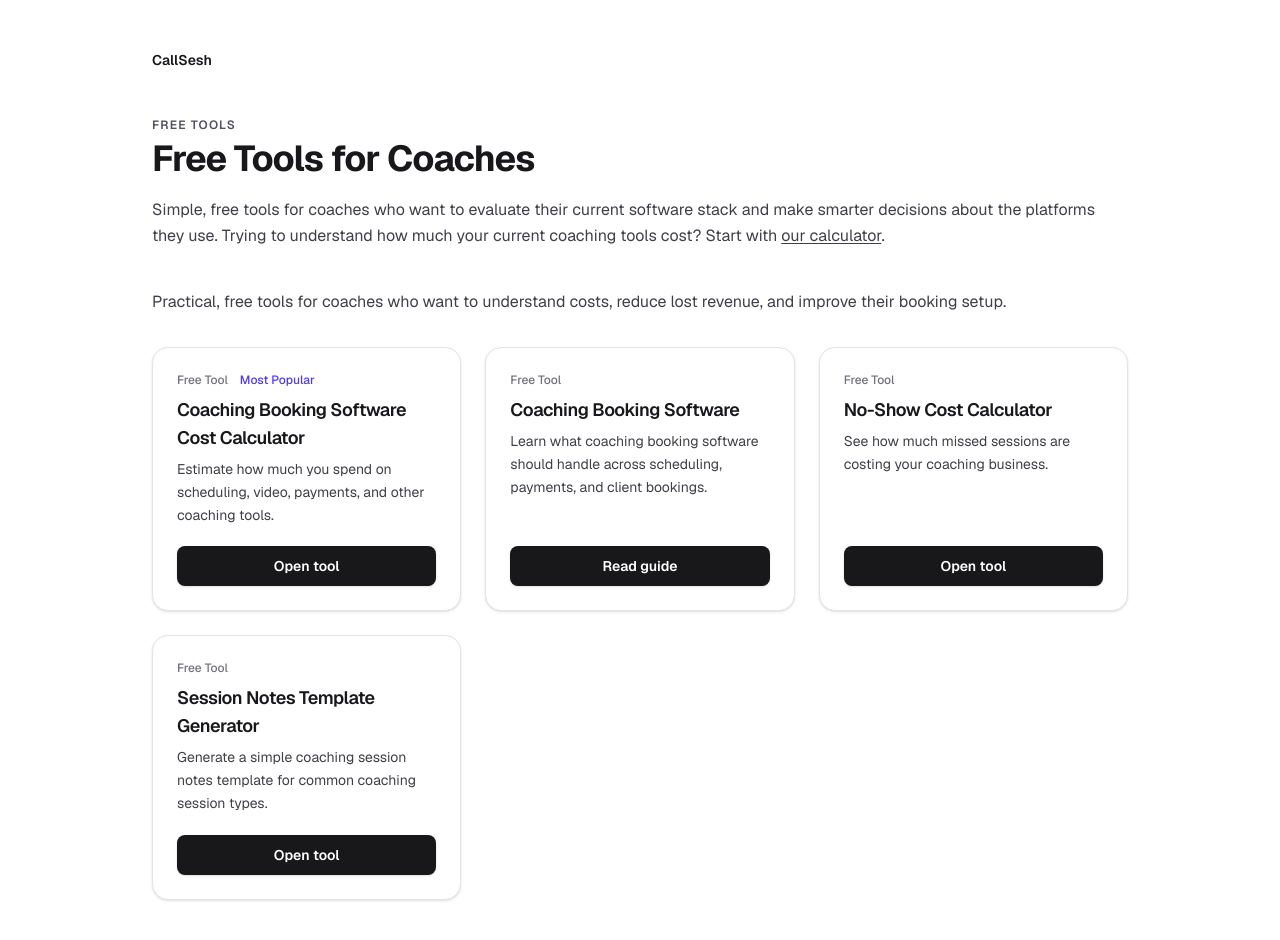
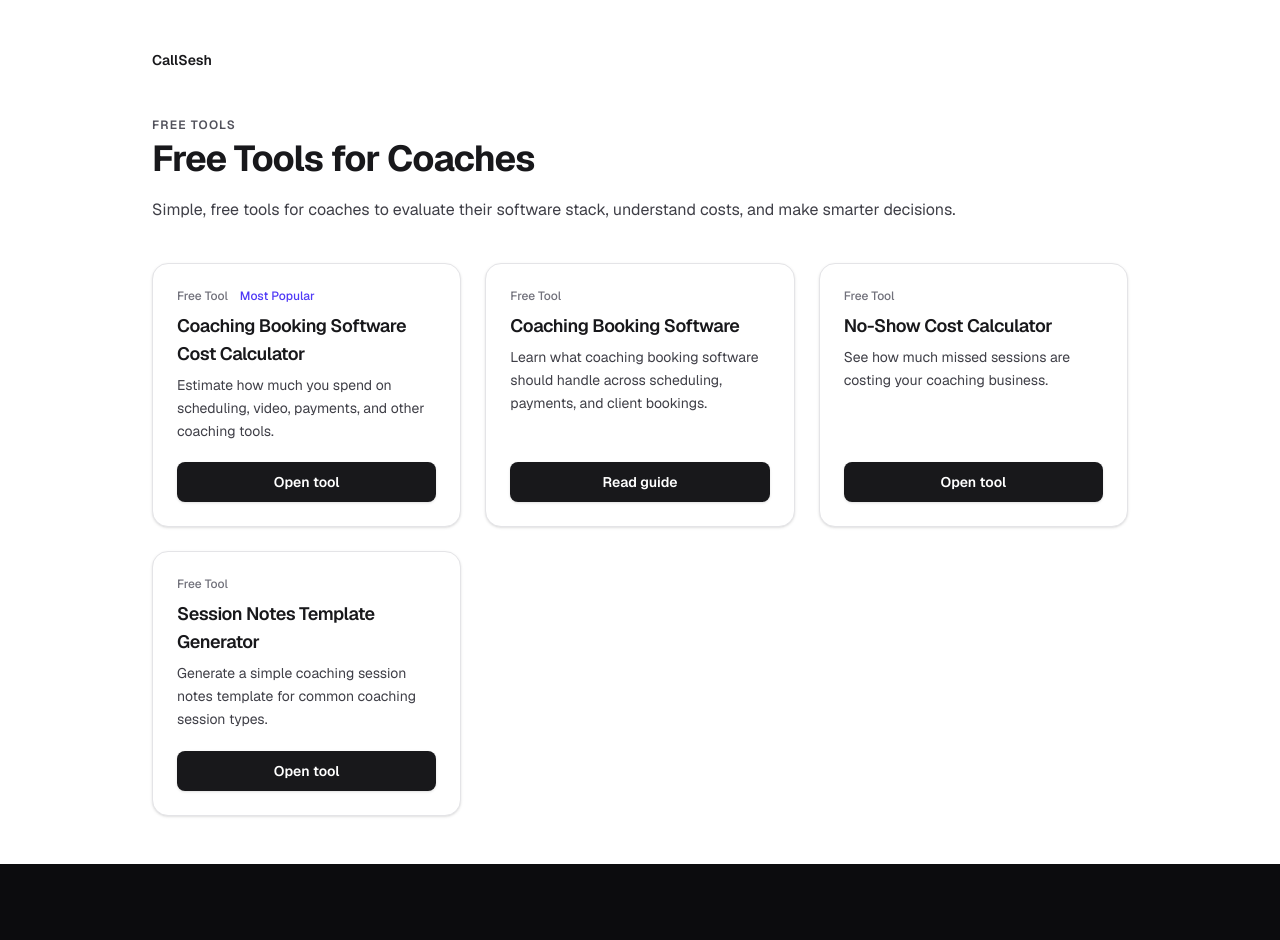
Before and after one commit to riclanderos/callsesh, a Next.js app: page /tools in a window 1280 px wide. Shown: the top 940 px of the page. After the commit the page ends 864 px from the top, so only its background shows below. Built offline with nearby package versions, Linux system fonts and the light colour scheme.

Commit message:
copy: remove duplicate supporting line and tighten tools intro

```diff
--- a/app/tools/page.tsx
+++ b/app/tools/page.tsx
@@ -24,16 +24,9 @@ export default function ToolsPage() {
             Free Tools for Coaches
           </h1>
           <p className="text-zinc-700 leading-relaxed">
-            Simple, free tools for coaches who want to evaluate their current software stack and make smarter decisions about the platforms they use. Trying to understand how much your current coaching tools cost? Start with{" "}
-            <Link href="/tools/coach-tool-cost-calculator" className="underline underline-offset-2 hover:text-zinc-900 transition-colors">
-              our calculator
-            </Link>.
+            Simple, free tools for coaches to evaluate their software stack, understand costs, and make smarter decisions.
           </p>
         </div>
-
-        <p className="text-zinc-700 leading-relaxed mb-8">
-          Practical, free tools for coaches who want to understand costs, reduce lost revenue, and improve their booking setup.
-        </p>
 
         <div className="grid gap-6 sm:grid-cols-2 lg:grid-cols-3">
 
```
